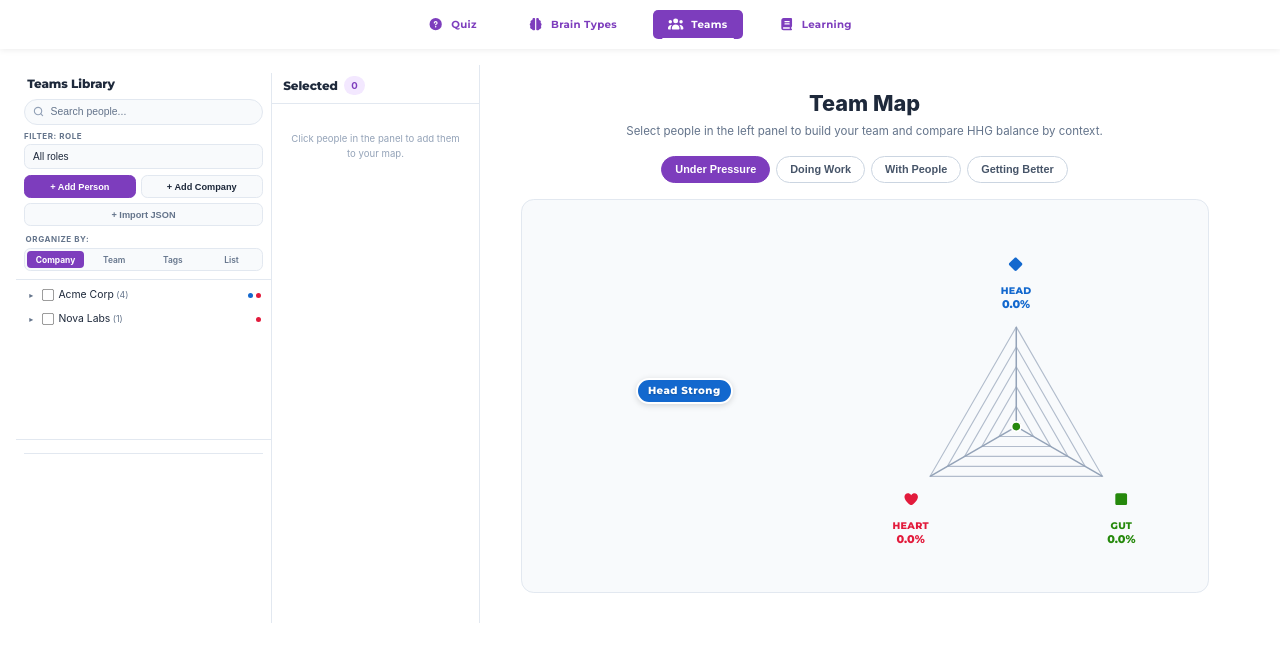
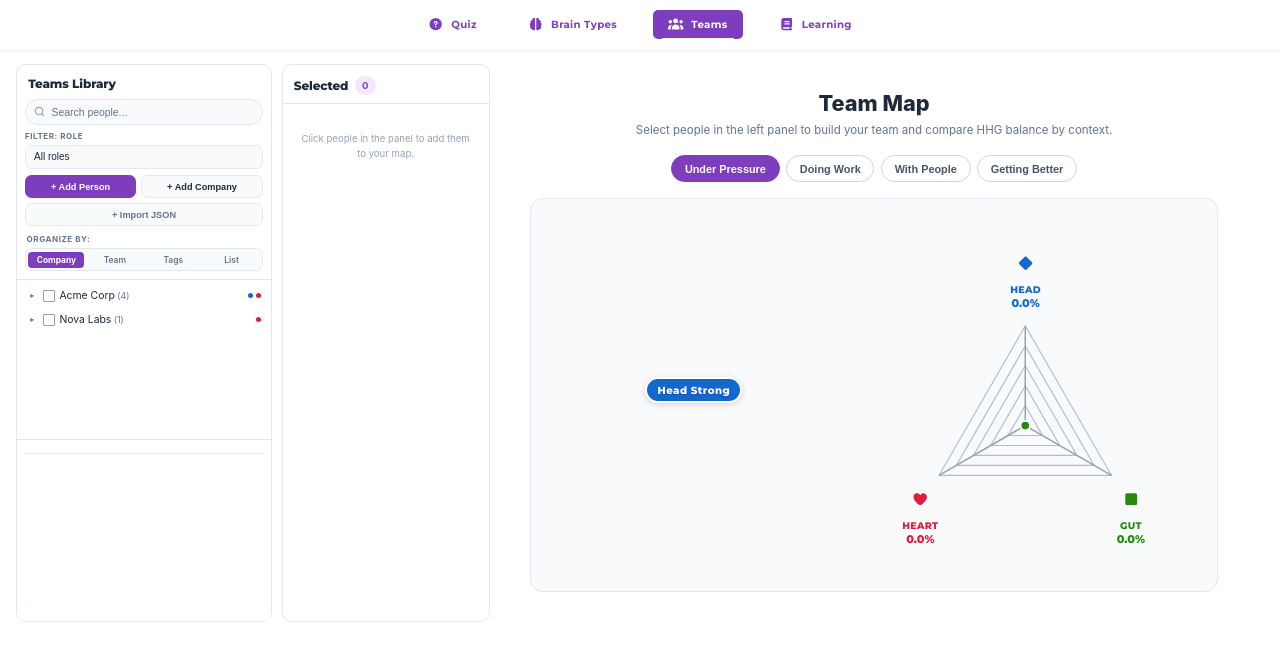
Before and after one commit to Jodistroyer/HHG-team-quiz-1, a React (Vite) app: page / in a window 1280 px wide. Both pictures are taken after a click on the element "Teams". Shown: the top 660 px of the page. Built offline with nearby package versions, Linux system fonts and the light colour scheme.

Commit message:
fix invisible overlay problem

```diff
--- a/src/App.css
+++ b/src/App.css
@@ -99,6 +99,23 @@
     margin-top: -40px;
     margin-bottom: -40px;
   }
+
+  /*
+   * Teams: don’t pull the page up — the fixed navbar (z-index 1000) was overlapping
+   * the top of the library / Selected columns and hiding their top edges & borders.
+   * Also stretch so sidebars get a stable height.
+   */
+  .app-content:has(.teams) {
+    margin-top: 0;
+    margin-bottom: 0;
+    align-self: stretch;
+    align-items: stretch;
+    min-height: 0;
+  }
+
+  .app:has(.teams) {
+    align-items: stretch;
+  }
 }
 
 /* Scale down by 20% (zoom to 80%) when window is not maximized on PC */
--- a/src/components/Teams/TeamMap/TeamMap.css
+++ b/src/components/Teams/TeamMap/TeamMap.css
@@ -117,6 +117,7 @@
 .team-map__roster {
   width: 260px;
   flex-shrink: 0;
+  /* Desktop: full border on .team-map__roster in media query; mobile: right edge only */
   border-right: 1px solid #e2e8f0;
   display: flex;
   flex-direction: column;
@@ -137,8 +138,13 @@
     align-items: stretch;
     height: 100%;
     min-height: 0;
+    gap: 12px;
   }
 
+  /*
+   * Selected roster: full visible frame; paint above centre column so edges aren’t
+   * covered by the map area (same flex stacking issue as Teams Library).
+   */
   .team-map__roster {
     position: sticky;
     top: var(--teams-sticky-top);
@@ -148,6 +154,10 @@
     min-height: 0;
     padding-top: var(--teams-column-pad);
     box-sizing: border-box;
+    z-index: 2;
+    border: 1px solid #e2e8f0;
+    border-radius: 12px;
+    overflow: hidden;
   }
 
   .team-map__center {
@@ -156,6 +166,8 @@
     min-width: 0;
     min-height: 0;
     overflow-y: auto;
+    z-index: 1;
+    isolation: isolate;
   }
 }
 
--- a/src/components/Teams/Teams.css
+++ b/src/components/Teams/Teams.css
@@ -41,8 +41,14 @@
 
     align-items: stretch;
     overflow: visible;
+    /* Space between library card and map so borders aren’t flush / merged visually */
+    gap: 12px;
   }
 
+  /*
+   * Library column: full border + above teams__main in paint order so the map column
+   * never covers the right/top/bottom edge (flex subpixel overlap was hiding lines).
+   */
   .teams__panel {
     position: sticky;
     top: var(--teams-sticky-top);
@@ -52,6 +58,16 @@
     min-height: 0;
     padding-top: var(--teams-column-pad);
     box-sizing: border-box;
+    z-index: 2;
+    background: #fff;
+    border: 1px solid #e2e8f0;
+    border-radius: 12px;
+    overflow: hidden;
+  }
+
+  /* Inner panel border-right would duplicate the wrapper edge */
+  .teams__panel .people-panel {
+    border-right: none;
   }
 
   .teams__main {
@@ -63,6 +79,8 @@
     min-height: 0;
     height: 100%;
     max-height: none;
+    z-index: 1;
+    isolation: isolate;
   }
 }
 
```
Also changed, not shown: src/components/Teams/peopleStorage.ts (added, +71 -0 lines).
